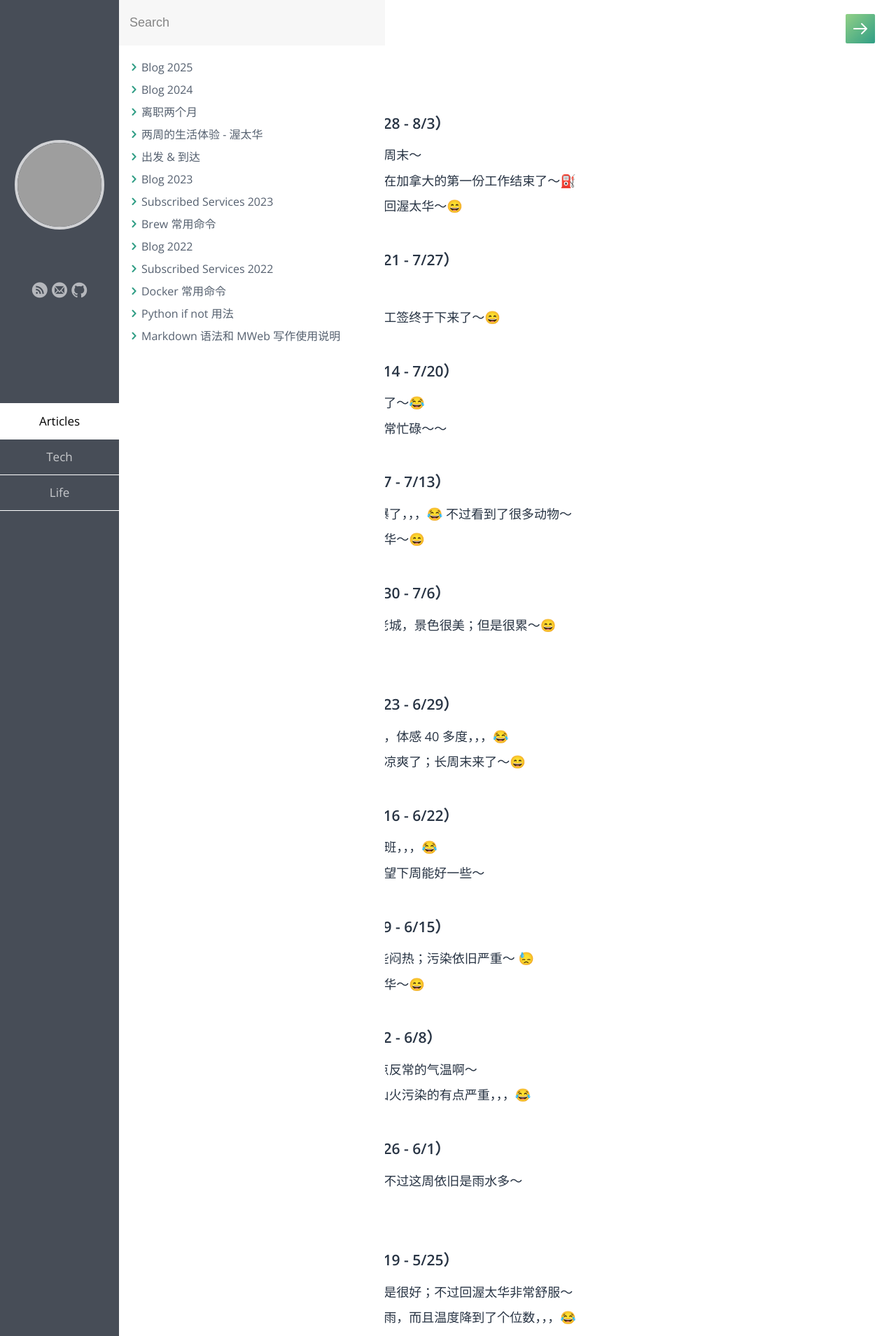
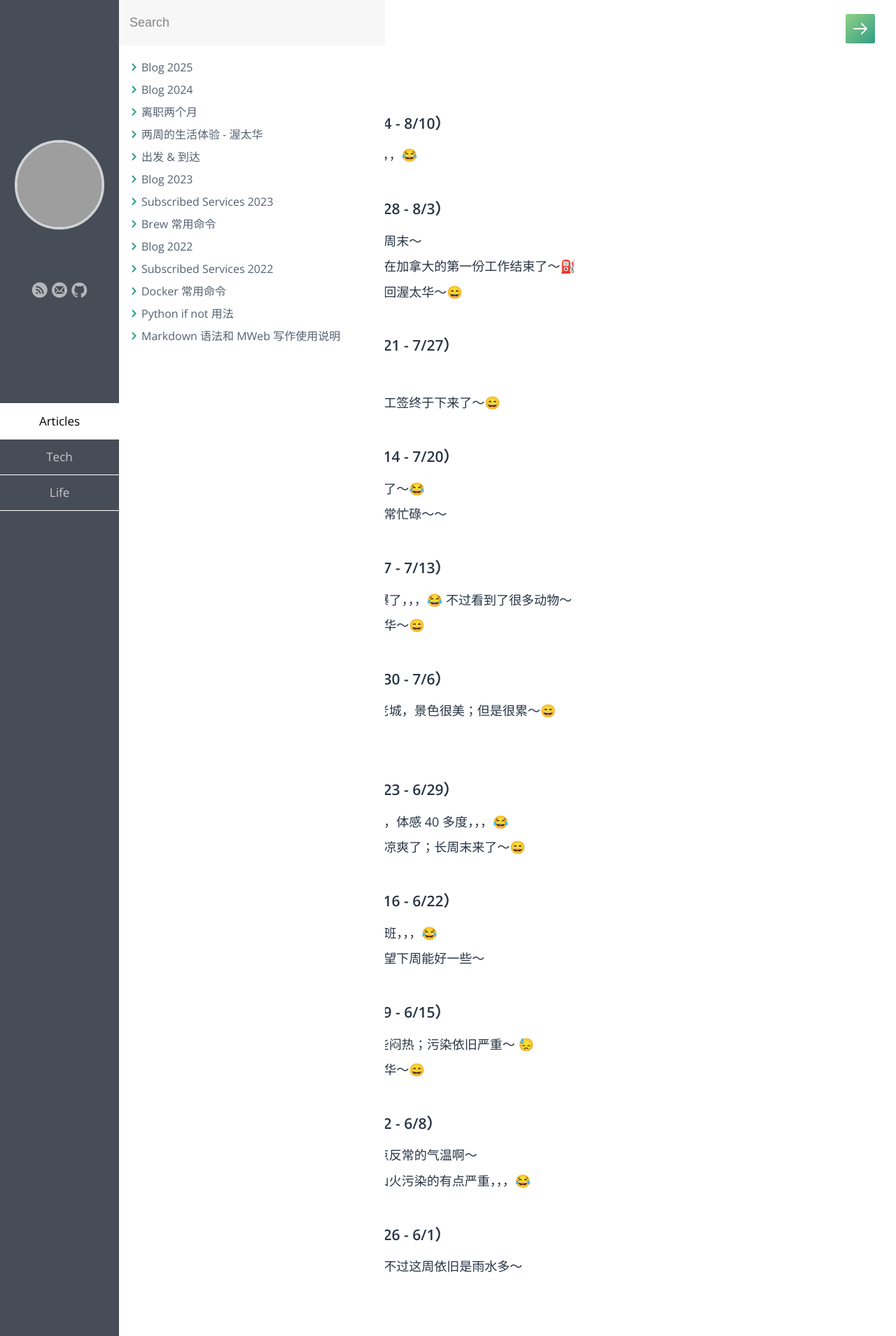
Before and after one commit to samxupeiran/samxupeiran.github.io, a Jekyll site: the page built from _posts/life/2025-01-02-my-blog.md, in a window 1280 px wide. Shown: the top 1909 px of the page at 70% size. Built offline with Jekyll 4.4.1, drawn with Linux system fonts in a browser that asks for light colours; some web fonts are replaced; some of the changed text lies outside the part shown; grey boxes are pictures that could not be loaded.

Commit message:
feat: add weekly blog 8/6

```diff
--- a/_posts/life/2025-01-02-my-blog.md
+++ b/_posts/life/2025-01-02-my-blog.md
@@ -5,6 +5,9 @@ category: Life
 tags: Blog
 ---
 
+
+- ### 2025 年 8 月 第 1 周（8/4 - 8/10）
+     - 8/6 休假刚回来，恍惚中，，，😂
 
 - ### 2025 年 7 月 第 5 周（7/28 - 8/3）
      - 7/28 周一恍惚中；期待长周末～
```
